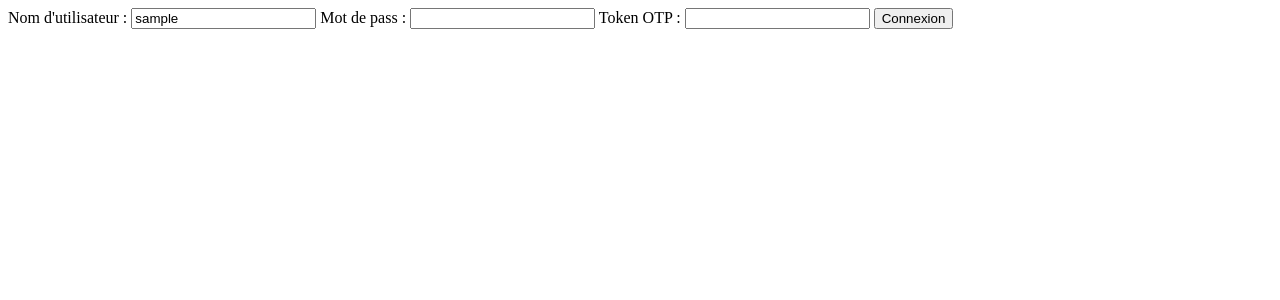
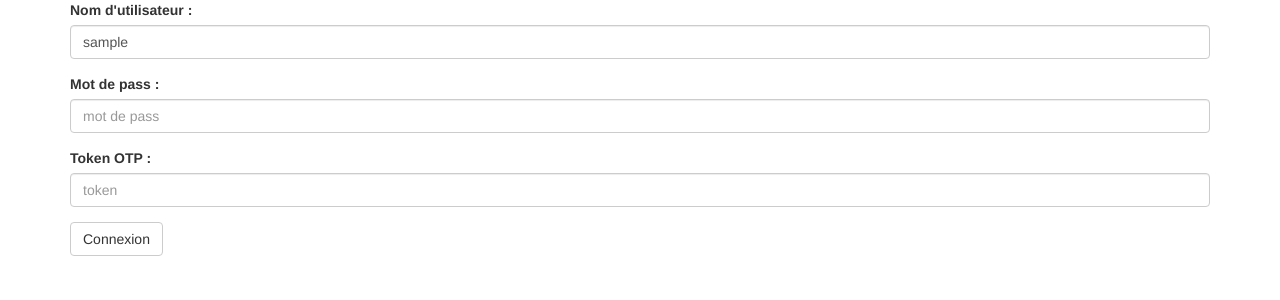
Before and after one commit to Team42-Inc/Risk-Challenge, a PHP site: template server/web/views/login.twig in a window 1280 px wide. Shown: the top 300 px of the page. Run offline with PHP 8.4, Linux system fonts and the light colour scheme; the template is opened without the code that fills it: most values are stand-ins (such as "Sample title", 1, 10 or a date in 2020); some libraries are stand-ins or nearby versions.

Commit message:
+ login : add css for bootstrap + prepare drawing graph

```diff
--- a/server/src/login.php
+++ b/server/src/login.php
@@ -28,6 +28,7 @@ class login implements ServiceProviderInterface
     public function register(Container $app)
     {
         $this->app = $app;
+        $app['login'] = $this;
     }
 
     public function checkLogin(Request $request){
@@ -51,8 +52,7 @@ class login implements ServiceProviderInterface
                 return false;
             }
 
-            //TODO get the data from database
-
+            // get the data from database
             $sql = 'SELECT user, passhash, otpkey FROM admins WHERE user = ? LIMIT 1;';
             $baseData = $this->app['dbs']['mysql_read']->fetchAll($sql, array( $login ) );
 
--- a/server/web/views/login.twig
+++ b/server/web/views/login.twig
@@ -1,23 +1,38 @@
-<html>
+<!DOCTYPE html>
+<html lang="en">
 <header>
     <title>Bienvenue sur OASIX</title>
+    <meta name="viewport" content="width=device-width, initial-scale=1">
+    <meta name="viewport" content="width=device-width, initial-scale=1, maximum-scale=1, user-scalable=no">
+    <!-- Latest compiled and minified CSS -->
+    <link rel="stylesheet" href="https://maxcdn.bootstrapcdn.com/bootstrap/3.3.7/css/bootstrap.min.css" integrity="sha384-BVYiiSIFeK1dGmJRAkycuHAHRg32OmUcww7on3RYdg4Va+PmSTsz/K68vbdEjh4u" crossorigin="anonymous">
 </header>
 <body>
+
+<div class="container">
     {% if error %}
         <div>{{ error.messageKey|trans(error.messageData, 'security') }}</div>
     {% endif %}
 
     <form action="{{ path('login') }}" method="post">
+
+        <div class="form-group">
             <label for="username">Nom d'utilisateur :</label>
-    <input type="text" id="username" name="_username" value="{{ last_username }}" required/>
+            <input class="form-control" type="text" id="username" name="_username" value="{{ last_username }}" placeholder="pseudonyme" required/>
+        </div>
 
+        <div class="form-group">
             <label for="password">Mot de pass :</label>
-    <input type="password" id="password" name="_password" required/>
+            <input class="form-control" type="password" id="password" name="_password" placeholder="mot de pass" required/>
+        </div>
 
+        <div class="form-group">
             <label for="otp">Token OTP :</label>
-    <input type="number" id="otp" name="_otp" size="6" required/>
+            <input class="form-control" type="number" id="otp" name="_otp" size="6" placeholder="token" required/>
+        </div>
 
-    <button type="submit">Connexion</button>
+        <button type="submit" class="btn btn-default">Connexion</button>
     </form>
+</div>
 </body>
 </html>
```
Also changed, not shown: server/src/agent.php (added, +33 -0 lines), server/web/views/agent.twig (+23 -0 lines). Lines whose indentation alone changed are shown as unchanged.
